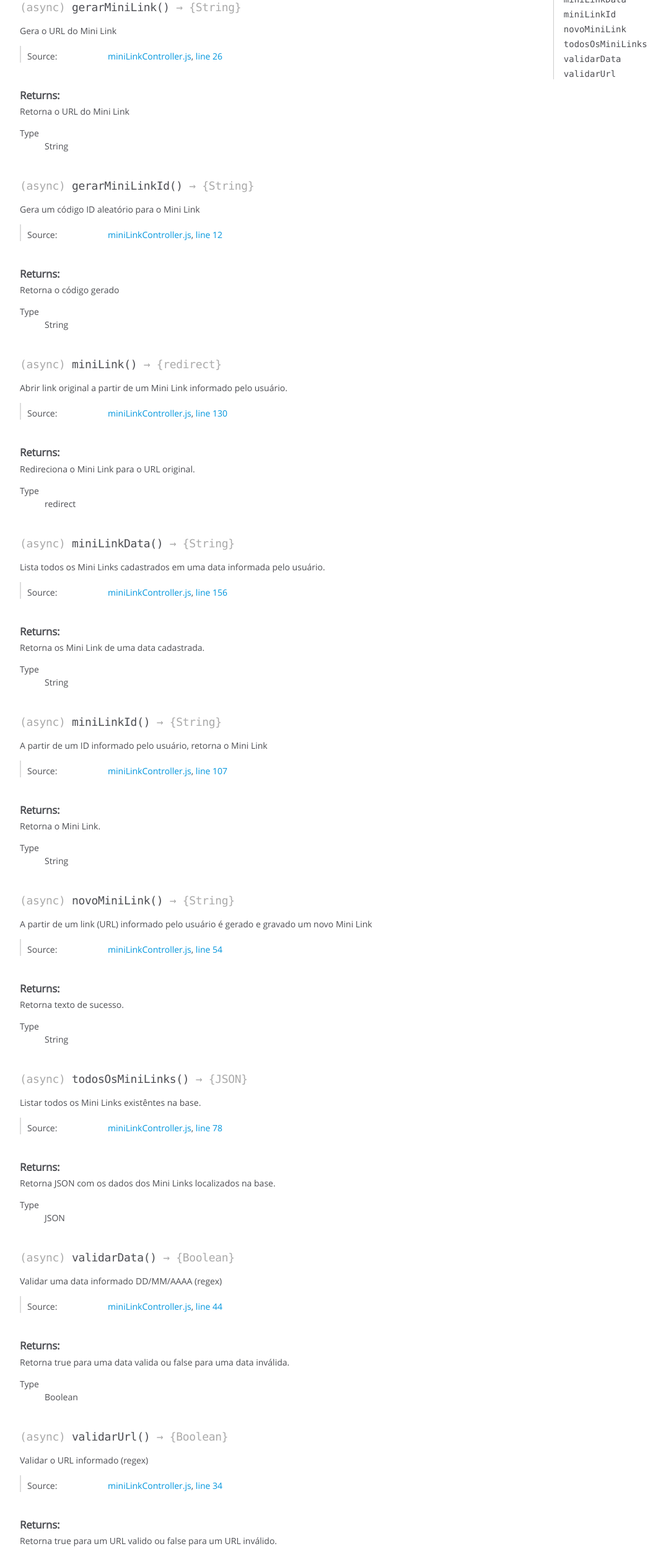
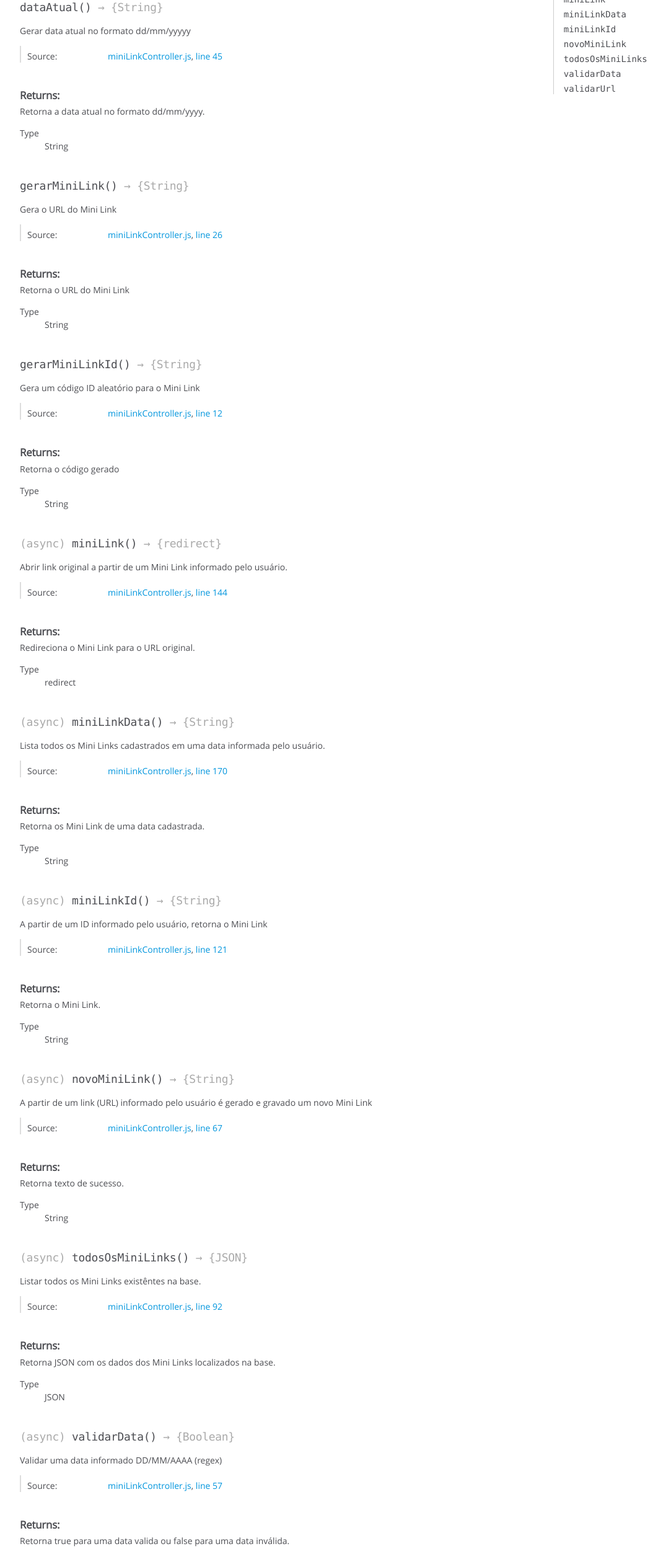
Before and after one commit to djpetrus/MiniLinkApp, a website: page out/global.html in a window 1280 px wide. Shown: the part 223-2730 px from the top of the page at 62% size, without its empty margins (0-1075 px from the left). Drawn offline with Linux system fonts and the light colour scheme.

Commit message:
Data atual
Função para gerar data

```diff
--- a/out/global.html
+++ b/out/global.html
@@ -104,7 +104,117 @@
 
 
 
-    <h4 class="name" id="gerarMiniLink"><span class="type-signature">(async) </span>gerarMiniLink<span class="signature">()</span><span class="type-signature"> &rarr; {String}</span></h4>
+    <h4 class="name" id="dataAtual"><span class="type-signature"></span>dataAtual<span class="signature">()</span><span class="type-signature"> &rarr; {String}</span></h4>
+
+
+
+
+
+
+<div class="description">
+    Gerar data atual no formato dd/mm/yyyyy
+</div>
+
+
+
+
+
+
+
+
+
+
+
+
+
+<dl class="details">
+
+
+
+
+
+
+
+
+
+
+
+
+
+
+
+
+
+
+
+
+
+
+
+
+
+
+    <dt class="tag-source">Source:</dt>
+    <dd class="tag-source"><ul class="dummy"><li>
+        <a href="miniLinkController.js.html">miniLinkController.js</a>, <a href="miniLinkController.js.html#line45">line 45</a>
+    </li></ul></dd>
+
+
+
+
+
+
+
+</dl>
+
+
+
+
+
+
+
+
+
+
+
+
+
+
+
+<h5>Returns:</h5>
+
+
+<div class="param-desc">
+    Retorna a data atual no formato dd/mm/yyyy.
+</div>
+
+
+
+<dl>
+    <dt>
+        Type
+    </dt>
+    <dd>
+
+<span class="param-type">String</span>
+
+
+    </dd>
+</dl>
+
+
+
+
+
+
+
+
+
+
+
+
+
+    <h4 class="name" id="gerarMiniLink"><span class="type-signature"></span>gerarMiniLink<span class="signature">()</span><span class="type-signature"> &rarr; {String}</span></h4>
 
 
 
@@ -214,7 +324,7 @@
 
 
 
-    <h4 class="name" id="gerarMiniLinkId"><span class="type-signature">(async) </span>gerarMiniLinkId<span class="signature">()</span><span class="type-signature"> &rarr; {String}</span></h4>
+    <h4 class="name" id="gerarMiniLinkId"><span class="type-signature"></span>gerarMiniLinkId<span class="signature">()</span><span class="type-signature"> &rarr; {String}</span></h4>
 
 
 
@@ -376,7 +486,7 @@
 
     <dt class="tag-source">Source:</dt>
     <dd class="tag-source"><ul class="dummy"><li>
-        <a href="miniLinkController.js.html">miniLinkController.js</a>, <a href="miniLinkController.js.html#line130">line 130</a>
+        <a href="miniLinkController.js.html">miniLinkController.js</a>, <a href="miniLinkController.js.html#line144">line 144</a>
     </li></ul></dd>
 
 
@@ -486,7 +596,7 @@
 
     <dt class="tag-source">Source:</dt>
     <dd class="tag-source"><ul class="dummy"><li>
-        <a href="miniLinkController.js.html">miniLinkController.js</a>, <a href="miniLinkController.js.html#line156">line 156</a>
+        <a href="miniLinkController.js.html">miniLinkController.js</a>, <a href="miniLinkController.js.html#line170">line 170</a>
     </li></ul></dd>
 
 
@@ -596,7 +706,7 @@
 
     <dt class="tag-source">Source:</dt>
     <dd class="tag-source"><ul class="dummy"><li>
-        <a href="miniLinkController.js.html">miniLinkController.js</a>, <a href="miniLinkController.js.html#line107">line 107</a>
+        <a href="miniLinkController.js.html">miniLinkController.js</a>, <a href="miniLinkController.js.html#line121">line 121</a>
     </li></ul></dd>
 
 
@@ -706,7 +816,7 @@
 
     <dt class="tag-source">Source:</dt>
     <dd class="tag-source"><ul class="dummy"><li>
-        <a href="miniLinkController.js.html">miniLinkController.js</a>, <a href="miniLinkController.js.html#line54">line 54</a>
+        <a href="miniLinkController.js.html">miniLinkController.js</a>, <a href="miniLinkController.js.html#line67">line 67</a>
     </li></ul></dd>
 
 
@@ -816,7 +926,7 @@
 
     <dt class="tag-source">Source:</dt>
     <dd class="tag-source"><ul class="dummy"><li>
-        <a href="miniLinkController.js.html">miniLinkController.js</a>, <a href="miniLinkController.js.html#line78">line 78</a>
+        <a href="miniLinkController.js.html">miniLinkController.js</a>, <a href="miniLinkController.js.html#line92">line 92</a>
     </li></ul></dd>
 
 
@@ -926,7 +1036,7 @@
 
     <dt class="tag-source">Source:</dt>
     <dd class="tag-source"><ul class="dummy"><li>
-        <a href="miniLinkController.js.html">miniLinkController.js</a>, <a href="miniLinkController.js.html#line44">line 44</a>
+        <a href="miniLinkController.js.html">miniLinkController.js</a>, <a href="miniLinkController.js.html#line57">line 57</a>
     </li></ul></dd>
 
 
@@ -984,7 +1094,7 @@
 
 
 
-    <h4 class="name" id="validarUrl"><span class="type-signature">(async) </span>validarUrl<span class="signature">()</span><span class="type-signature"> &rarr; {Boolean}</span></h4>
+    <h4 class="name" id="validarUrl"><span class="type-signature"></span>validarUrl<span class="signature">()</span><span class="type-signature"> &rarr; {Boolean}</span></h4>
 
 
 
@@ -1104,13 +1214,13 @@
 </div>
 
 <nav>
-    <h2><a href="index.html">Home</a></h2><h3>Global</h3><ul><li><a href="global.html#gerarMiniLink">gerarMiniLink</a></li><li><a href="global.html#gerarMiniLinkId">gerarMiniLinkId</a></li><li><a href="global.html#miniLink">miniLink</a></li><li><a href="global.html#miniLinkData">miniLinkData</a></li><li><a href="global.html#miniLinkId">miniLinkId</a></li><li><a href="global.html#novoMiniLink">novoMiniLink</a></li><li><a href="global.html#todosOsMiniLinks">todosOsMiniLinks</a></li><li><a href="global.html#validarData">validarData</a></li><li><a href="global.html#validarUrl">validarUrl</a></li></ul>
+    <h2><a href="index.html">Home</a></h2><h3>Global</h3><ul><li><a href="global.html#dataAtual">dataAtual</a></li><li><a href="global.html#gerarMiniLink">gerarMiniLink</a></li><li><a href="global.html#gerarMiniLinkId">gerarMiniLinkId</a></li><li><a href="global.html#miniLink">miniLink</a></li><li><a href="global.html#miniLinkData">miniLinkData</a></li><li><a href="global.html#miniLinkId">miniLinkId</a></li><li><a href="global.html#novoMiniLink">novoMiniLink</a></li><li><a href="global.html#todosOsMiniLinks">todosOsMiniLinks</a></li><li><a href="global.html#validarData">validarData</a></li><li><a href="global.html#validarUrl">validarUrl</a></li></ul>
 </nav>
 
 <br class="clear">
 
 <footer>
-    Documentation generated by <a href="https://github.com/jsdoc/jsdoc">JSDoc 3.6.10</a> on Sun Jan 30 2022 15:16:42 GMT-0300 (Brasilia Standard Time)
+    Documentation generated by <a href="https://github.com/jsdoc/jsdoc">JSDoc 3.6.10</a> on Mon Jan 31 2022 09:31:38 GMT-0300 (Brasilia Standard Time)
 </footer>
 
 <script> prettyPrint(); </script>
```
Also changed, not shown: controllers/miniLinkController.js (+13 -16 lines), out/index.html (+2 -2 lines), out/miniLinkController.js.html (+20 -6 lines).
